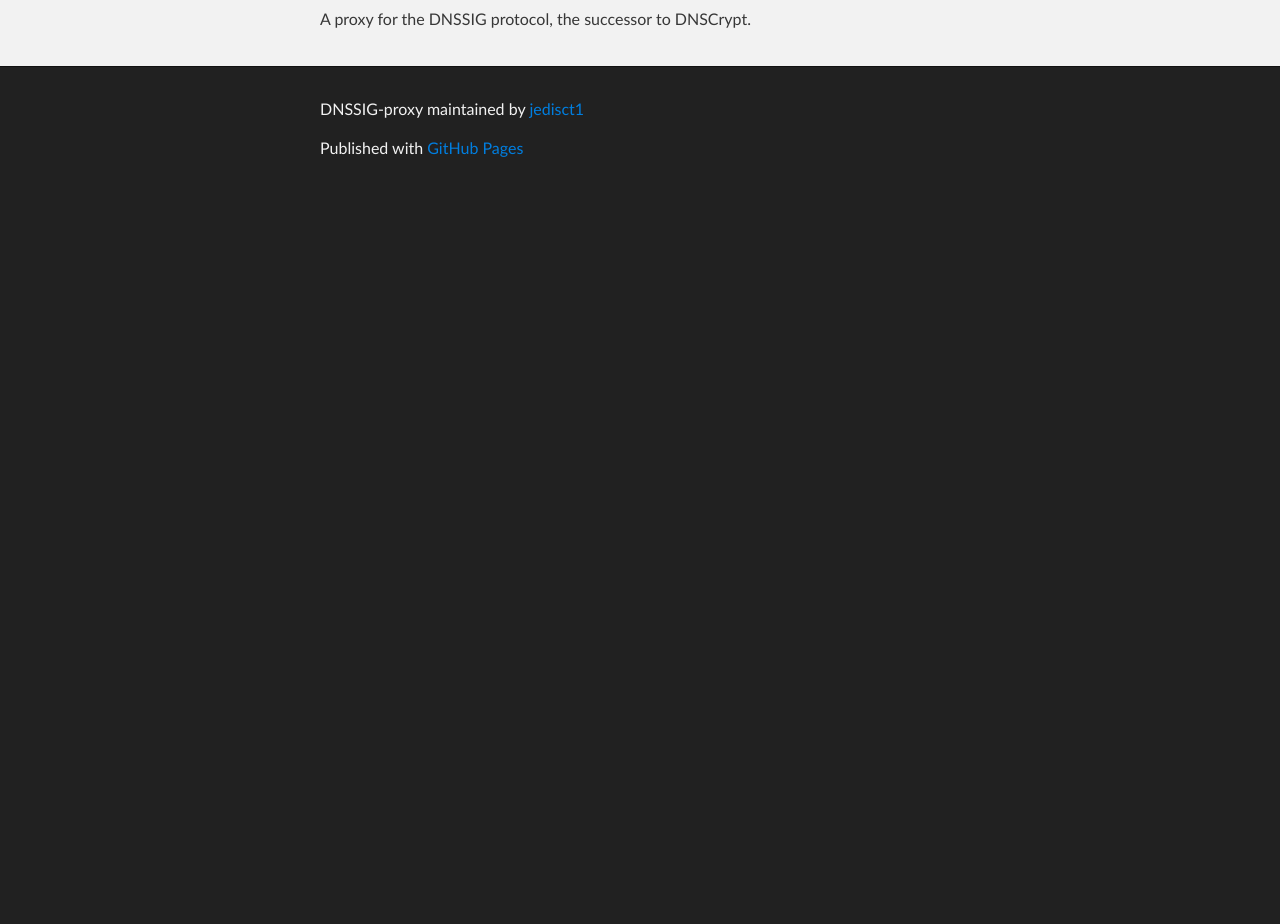
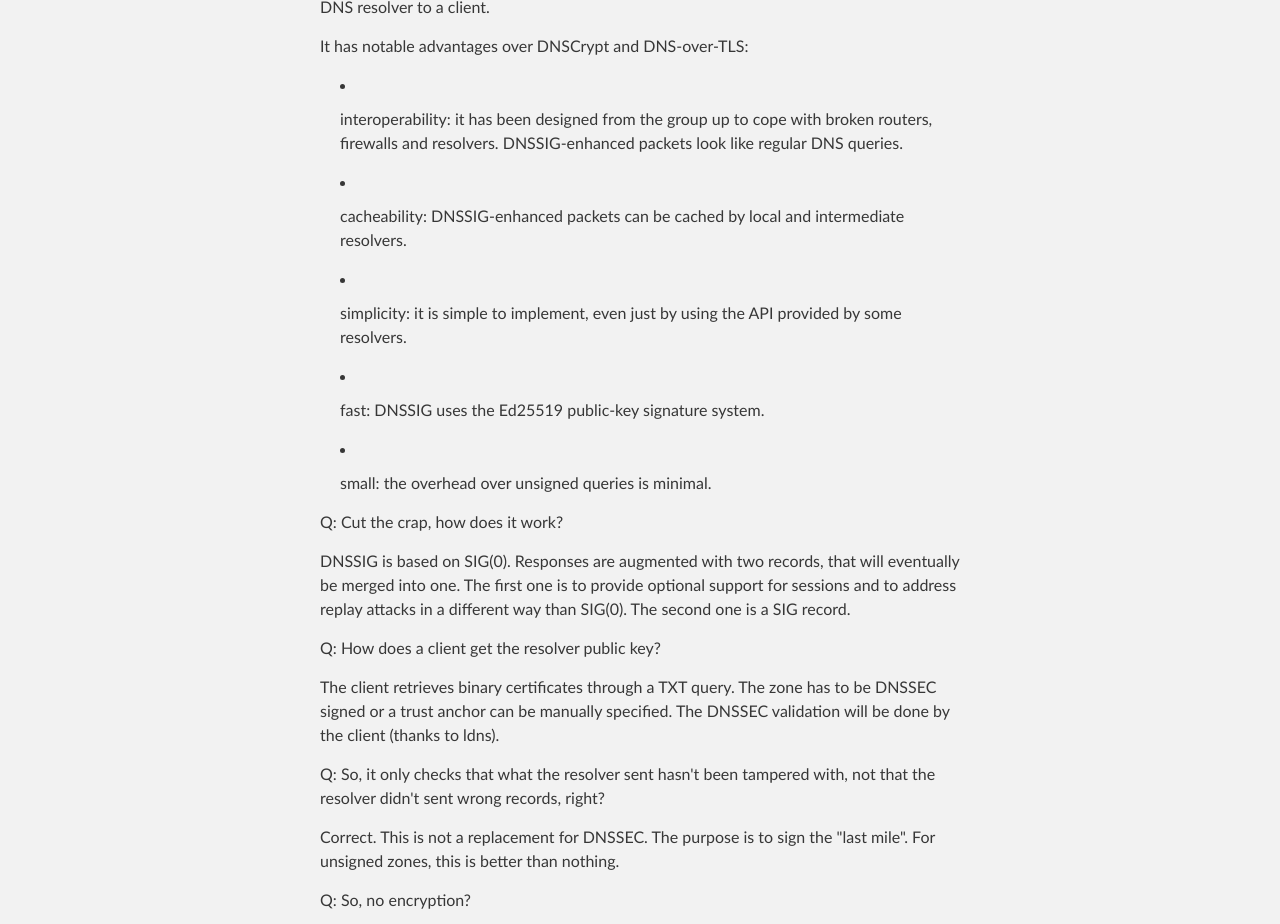
Before and after one commit to ashkanase/dnssig-proxy, a plain HTML site: page index.html in a window 1280 px wide. Shown: the part 353-1277 px from the top of the page. Before the commit the page ends 800 px from the top, so only its background shows below. Drawn offline with Linux system fonts and the light colour scheme.

Commit message:
Add CNAME + update doc

```diff
--- a/index.html
+++ b/index.html
@@ -19,7 +19,7 @@
           <a id="forkme_banner" href="https://github.com/jedisct1/dnssig-proxy">View on GitHub</a>
 
           <h1 id="project_title">DNSSIG-proxy</h1>
-          <h2 id="project_tagline">A proxy for the DNSSIG protocol, the successor to DNSCrypt</h2>
+          <h2 id="project_tagline">A proxy for DNSSIG</h2>
 
             <section id="downloads">
               <a class="zip_download_link" href="https://github.com/jedisct1/dnssig-proxy/zipball/master">Download this project as a .zip file</a>
@@ -31,9 +31,50 @@
     <!-- MAIN CONTENT -->
     <div id="main_content_wrap" class="outer">
       <section id="main_content" class="inner">
-        <h1>dnssig-proxy</h1>
+<h1>DNSSIG-proxy</h1>
 
-<p>A proxy for the DNSSIG protocol, the successor to DNSCrypt.</p>
+<p>DNSSIG is a simple and efficient way for authenticating responses sent
+by an upstream DNS resolver to a client.</p>
+
+<p>It has notable advantages over DNSCrypt and DNS-over-TLS:</p>
+
+<ul>
+<li><p>interoperability: it has been designed from the group up to cope
+with broken routers, firewalls and resolvers. DNSSIG-enhanced packets
+look like regular DNS queries.</p></li>
+<li><p>cacheability: DNSSIG-enhanced packets can be cached by local and
+intermediate resolvers.</p></li>
+<li><p>simplicity: it is simple to implement, even just by using the API
+provided by some resolvers.</p></li>
+<li><p>fast: DNSSIG uses the Ed25519 public-key signature system.</p></li>
+<li><p>small: the overhead over unsigned queries is minimal.</p></li>
+</ul>
+
+<p>Q: Cut the crap, how does it work?</p>
+
+<p>DNSSIG is based on SIG(0). Responses are augmented with two records,
+that will eventually be merged into one.
+The first one is to provide optional support for sessions and to
+address replay attacks in a different way than SIG(0). The second one
+is a SIG record.</p>
+
+<p>Q: How does a client get the resolver public key?</p>
+
+<p>The client retrieves binary certificates through a TXT query. The
+zone has to be DNSSEC signed or a trust anchor can be manually
+specified. The DNSSEC validation will be done by the client (thanks to
+ldns).</p>
+
+<p>Q: So, it only checks that what the resolver sent hasn't been tampered
+with, not that the resolver didn't sent wrong records, right?</p>
+
+<p>Correct. This is not a replacement for DNSSEC. The purpose is to sign the
+"last mile". For unsigned zones, this is better than nothing.</p>
+
+<p>Q: So, no encryption?</p>
+
+<p>No. This is not a VPN.</p>
+
       </section>
     </div>
 
```
Also changed, not shown: 1 other file.
